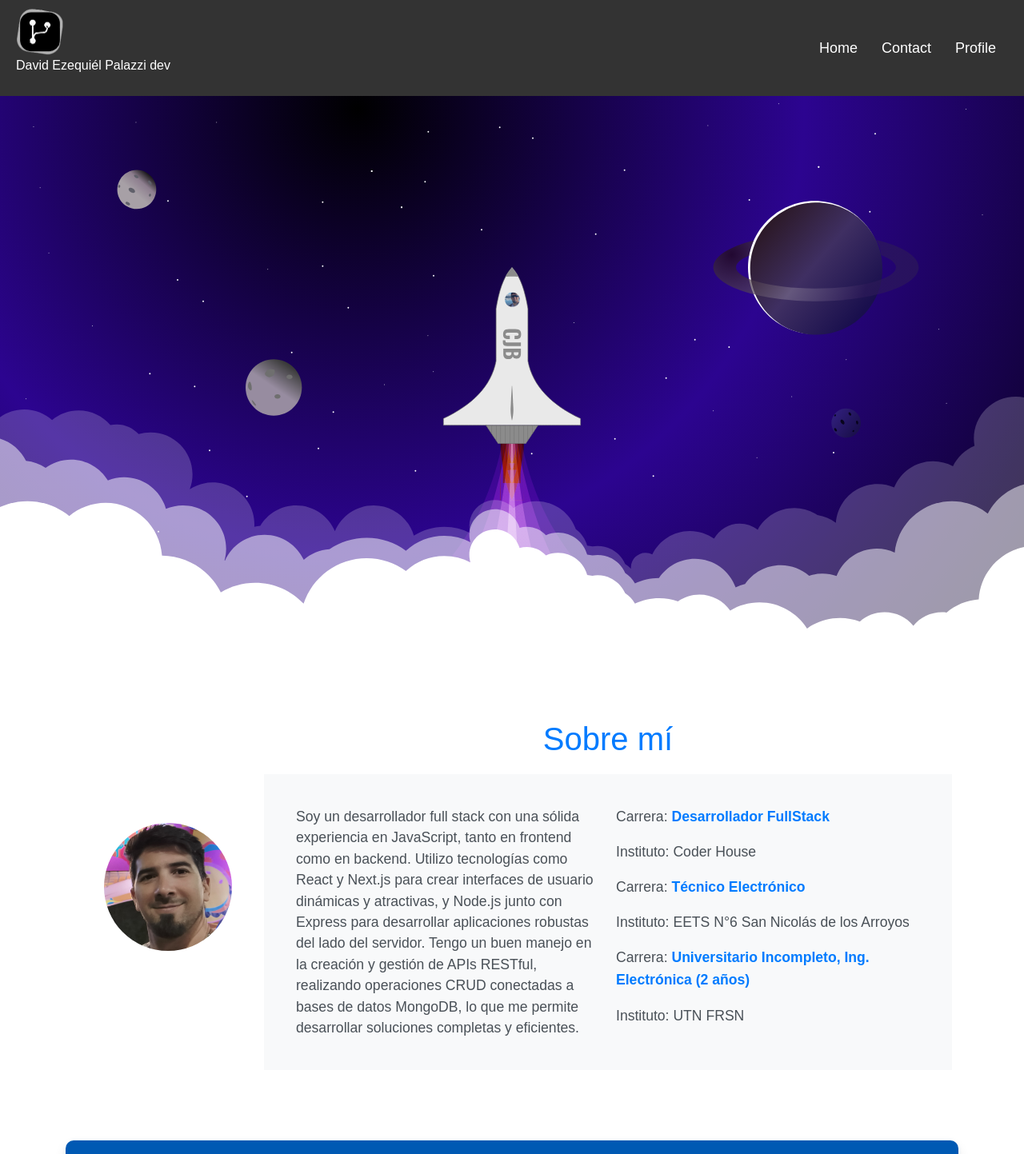
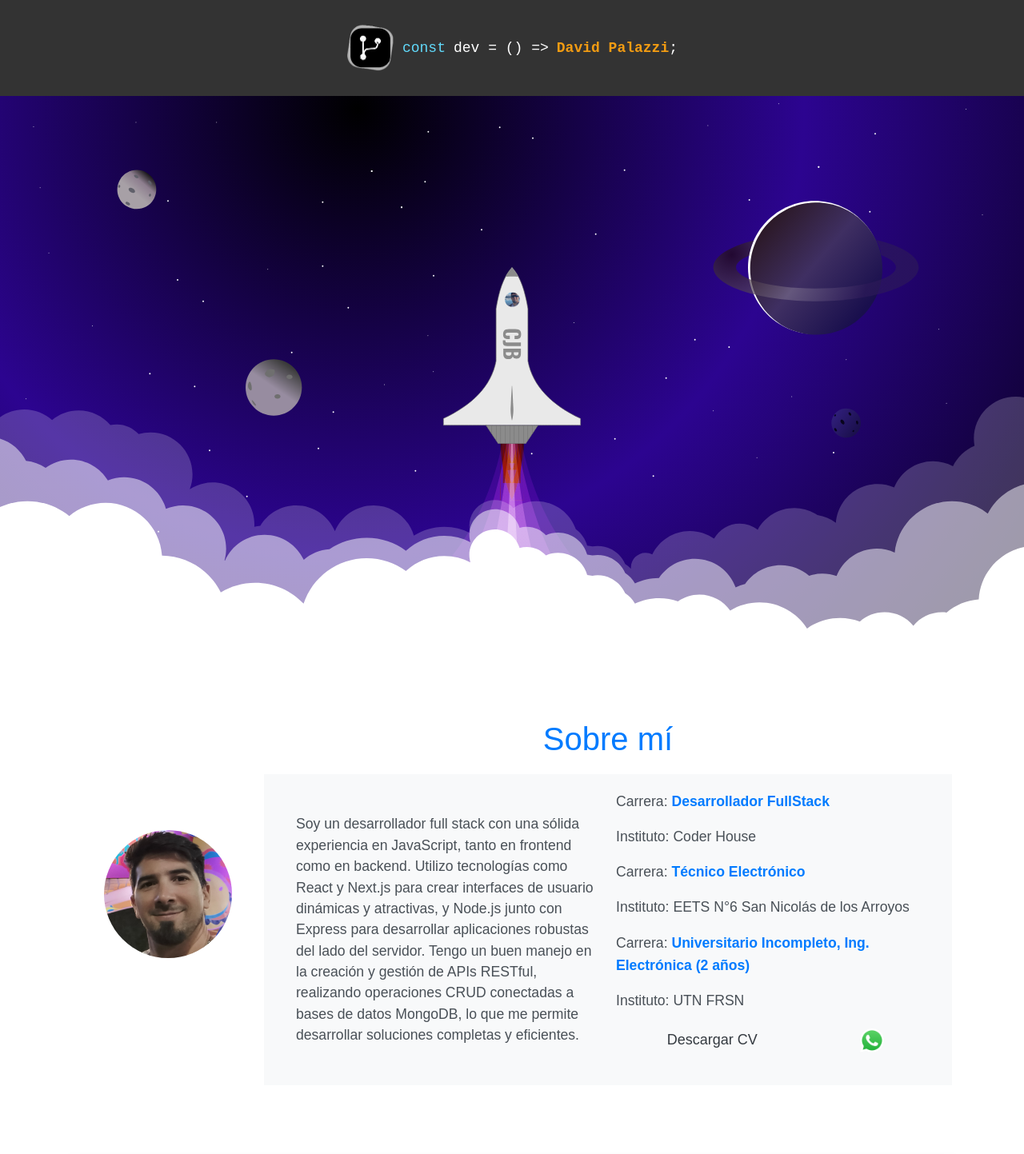
Before and after one commit to palazzid88/DavidPalazziDev, a Next.js app: page / in a window 1280 px wide. Shown: the top 1443 px of the page at 80% size. Built offline with nearby package versions, Linux system fonts and the light colour scheme.

Commit message:
se trabajan en componentes funcionales

```diff
--- a/src/app/components/OtherDescription/otherDescription.module.css
+++ b/src/app/components/OtherDescription/otherDescription.module.css
@@ -103,11 +103,13 @@
 
   .descriptionImg {
     max-width: 400px;
-    margin-right: 50px;
+    margin: 25px;
   }
 
   .descriptionParagraph {
     max-width: 400px;
+    margin: 10px;
+    padding: 20px;
   }
 
   /* .paragraph:first-child {
--- a/src/app/components/aboutMe/aboutMe.js
+++ b/src/app/components/aboutMe/aboutMe.js
@@ -1,3 +1,6 @@
+import Link from 'next/link';
+import Image from 'next/image';
+
 import styles from './aboutMe.module.css';
 
 export default function AboutMe() {
@@ -43,6 +46,26 @@ export default function AboutMe() {
                         </p>
                         </div>
                     ))}
+                    <div className={styles.contactContainer}>
+                      {/* Enlace para descargar el currículum en PDF */}
+                      <div className={styles.downloadCV}>
+                      <Link href="/files/curriculimVitaePalazziDavid.pdf" target="_blank" download>
+                        Descargar CV
+                      </Link>
+                      </div>
+
+                      {/* Enlace a WhatsApp con logo */}
+                      <div className={styles.whatsappLink}>
+                      <Link href="https://wa.me/543364309084" target="_blank">
+                        <Image
+                          src="/images/wtp.png"
+                          alt="WhatsApp"
+                          width={32}
+                          height={32}
+                        />
+                      </Link>
+                      </div>
+                    </div>
                 </div>
             </div>
         </div>
--- a/src/app/components/aboutMe/aboutMe.module.css
+++ b/src/app/components/aboutMe/aboutMe.module.css
@@ -115,6 +115,42 @@
     color: #007bff;
   } */
 
+  .contactContainer {
+    display: flex;
+    justify-content: space-around;
+    align-items: center;
+    margin: 20px 0;
+  }
+
+  .downloadCV {
+    font-size: 18px;
+  }
+
+  .cvLink {
+    color: #0070f3;
+    text-decoration: none;
+  }
+
+  .cvLink:hover {
+    text-decoration: underline;
+  }
+
+  .whatsappLink {
+    display: flex;
+    align-items: center;
+  }
+
+  .whatsappAnchor {
+    display: inline-block;
+  }
+
+  .whatsappAnchor img {
+    width: 40px;
+    height: 40px;
+  }
+
+
+
   /* Estilos responsivos */
   @media (min-width: 768px) {
     .aboutMe {
--- a/src/app/components/navBar/Navbar.js
+++ b/src/app/components/navBar/Navbar.js
@@ -11,30 +11,38 @@ export default function Navbar() {
     setIsOpen(!isOpen);
   };
 
+  const dev = "dev = () => "
+
   return (
     <nav className={styles.navbar}>
       <div className={styles.navbarContainer}>
-        <div>
+        <div className={styles.navbarInfo}>
+        <Link href="/">
           <Image
             src="/images/logo.png"
             alt="Profile Image"
             width={60}
             height={60}
           />
-          <p>
-            David Ezequiél Palazzi dev
-          </p>
+        </Link>
+          <div className={styles.navbarTitle}>
+            <span className={styles.codeSnippet}>const</span> {dev} <span className={styles.name}> David Palazzi</span>;
+          </div>
+{/*
+          <p className={styles.navbarP}>
+            {dev}
+          </p> */}
         </div>
 
         {/* Botón hamburguesa */}
-        <button className={styles.hamburger} onClick={toggleMenu}>
+        {/* <button className={styles.hamburger} onClick={toggleMenu}>
           <span className={`${styles.hamburgerBar} ${isOpen ? styles.hamburgerBarOpen : ''}`}></span>
           <span className={`${styles.hamburgerBar} ${isOpen ? styles.hamburgerBarOpen : ''}`}></span>
           <span className={`${styles.hamburgerBar} ${isOpen ? styles.hamburgerBarOpen : ''}`}></span>
-        </button>
+        </button> */}
 
         {/* Menú de navegación */}
-        <ul className={`${styles.navLinks} ${isOpen ? styles.navLinksActive : ''}`}>
+        {/* <ul className={`${styles.navLinks} ${isOpen ? styles.navLinksActive : ''}`}>
           <li>
             <Link href="/">Home</Link>
           </li>
@@ -44,7 +52,7 @@ export default function Navbar() {
           <li>
             <Link href="/profile">Profile</Link>
           </li>
-        </ul>
+        </ul> */}
       </div>
     </nav>
   );
--- a/src/app/components/navBar/navbar.module.css
+++ b/src/app/components/navBar/navbar.module.css
@@ -5,9 +5,45 @@
   padding: 10px 20px;
 }
 
+.navbarTitle {
+  font-family: 'Courier New', Courier, monospace; /* Estilo tipo código */
+  font-size: 18px;
+  display: flex;
+  align-items: center;
+  color: #ffffff; /* Cambia este color según tu diseño */
+}
+
+.codeSnippet {
+  color: #61dafb; /* Color típico de código o un color que contraste */
+  margin: 10px;
+}
+
+.name {
+  margin-left: 10px;
+  font-weight: bold;
+  color: #f39c12; /* Puedes cambiar el color para destacar tu nombre */
+}
+
+.navbarInfo {
+  display: flex;
+  flex-direction: row;
+  flex-wrap: wrap;
+  justify-content: center;
+  align-items: center;
+  margin: 10px;
+  padding: 10px;
+}
+
+.navbarP {
+  margin: 10px;
+  padding: 10px;
+  font-family: cursive;
+  color: dodgerblue;
+}
+
 .navbarContainer {
   display: flex;
-    justify-content: space-between;
+  justify-content: space-around;
   align-items: center;
 }
 
@@ -86,4 +122,9 @@
       max-height: 500px; /* Aumenta según el número de enlaces */
       overflow: visible;
   }
+
+  /* Ocultar el título para pantallas pequeñas */
+  .navbarTitle {
+      display: none;
   }
+}
--- a/src/app/page.js
+++ b/src/app/page.js
@@ -8,6 +8,7 @@ import Animania from './components/animania/Animania';
 import OtherDescription from './components/OtherDescription/OtherDescription';
 import PortfolioDev from './components/portfolioDev/PortfolioDev';
 import Navbar from './components/navBar/Navbar';
+
 export default function LandingPage() {
   return (
     <>
```
Also changed, not shown: public/images/wtp.png (added), 1 other file (tests, documents, lock files or other folders). Lines whose indentation alone changed are shown as unchanged.
